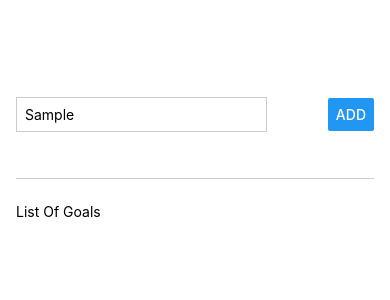
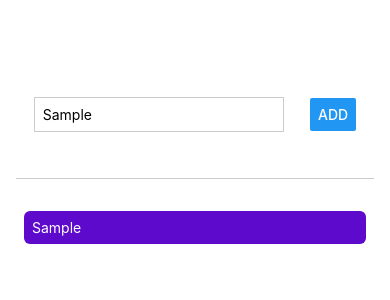
Before and after one commit to MTolouie/GoalApp, a React Native app: screen / in a window 390 px wide. Both pictures are taken after typing "Sample" into the empty fields and a click on the button "ADD". Shown: the top 300 px of the page. Built offline with nearby package versions, Linux system fonts and the light colour scheme.

Commit message:
Added adding logic and styling to goalItems and Made it Scrollable

```diff
--- a/App.js
+++ b/App.js
@@ -1,15 +1,38 @@
-import { StatusBar } from "expo-status-bar";
-import { StyleSheet, Text, View, Button, TextInput } from "react-native";
+import { useState } from "react";
+import { StyleSheet, Text, View, Button, TextInput, ScrollView } from "react-native";
 
 export default function App() {
+  const [enteredGoal, setEnteredGoal] = useState("");
+  const [addedGoals, setAddedGoals] = useState([]);
+
+  const textInputHandler = (enteredText) => {
+    setEnteredGoal(enteredText);
+  };
+
+  const buttonHandler = () => {
+    setAddedGoals((currentGoals) => [enteredGoal, ...currentGoals]);
+  };
+
   return (
     <View style={styles.appContainer}>
       <View style={styles.inputContainer}>
-        <TextInput style={styles.textInput} placeholder="Your Goal Here" />
-        <Button title="Add" />
+        <TextInput
+          style={styles.textInput}
+          placeholder="Your Goal Here"
+          onChangeText={textInputHandler}
+        />
+        <Button title="Add" onPress={buttonHandler} />
       </View>
       <View style={styles.goalsContainer}>
-        <Text>List Of Goals</Text>
+        <ScrollView>
+        {addedGoals.map((goal) => (
+          <View style={styles.goalItem} key={goal}>
+            <Text style={styles.goalText}>
+              {goal}
+            </Text>
+          </View>
+        ))}
+        </ScrollView>
       </View>
     </View>
   );
@@ -19,25 +42,34 @@ const styles = StyleSheet.create({
   appContainer: {
     flex: 1,
     paddingTop: 50,
-    paddingHorizontal: 16
+    paddingHorizontal: 16,
   },
   inputContainer: {
     flex: 1,
-    flexDirection: 'row',
-    justifyContent: 'space-between',
-    alignItems: 'center',
+    flexDirection: "row",
+    justifyContent: "space-evenly",
+    alignItems: "center",
     marginBottom: 24,
     borderBottomWidth: 1,
-    borderBottomColor: '#cccccc'
+    borderBottomColor: "#cccccc",
   },
   textInput: {
     borderWidth: 1,
-    borderColor: '#cccccc',
-    width: '70%',
+    borderColor: "#cccccc",
+    width: "70%",
     marginRight: 8,
-    padding: 8
+    padding: 8,
   },
   goalsContainer: {
-    flex: 5
-  }
+    flex: 5,
+  },
+  goalItem: {
+    margin: 8,
+    padding: 8,
+    backgroundColor: "#5e0acc",
+    borderRadius: 6,
+  },
+  goalText: {
+    color: "white",
+  },
 });
```
